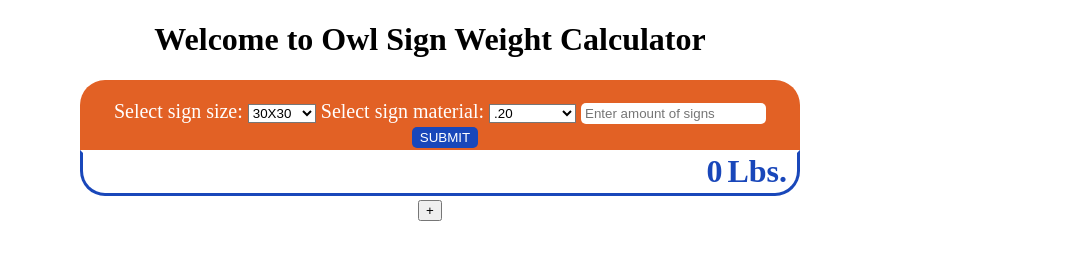
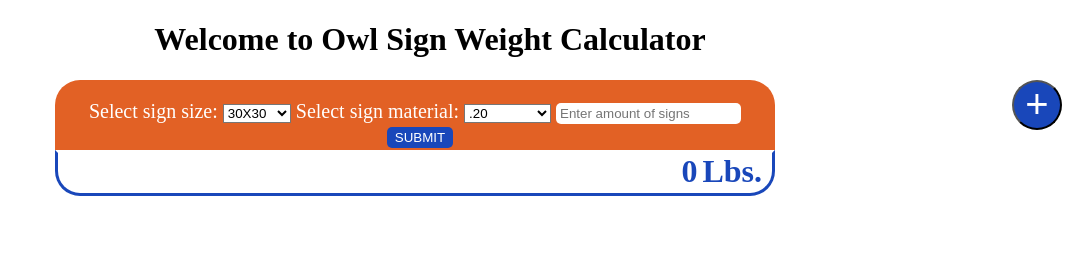
Before and after one commit to MikeTheFyke/Owl-Site, a plain HTML site: page index.html in a window 1280 px wide. Shown: the whole page, without its empty margins (210-1280 px from the left). Drawn offline with Linux system fonts and the light colour scheme.

Commit message:
Created and styled plus sign

```diff
--- a/index.html
+++ b/index.html
@@ -48,7 +48,7 @@
         </div>
     </div>
 
-    <div>
+    <div id="plusContainer">
         <button onclick="newSign()" id="plusSign">+</button>
     </div>
 
--- a/styles/styles.css
+++ b/styles/styles.css
@@ -69,3 +69,20 @@ body{
     margin: 0px;
     float: right;
 }
+
+#plusContainer{
+    width: 50px;
+    height: 50px;
+    text-align: center;
+    float: right;
+}
+
+#plusSign{
+    width: 50px;
+    height: 50px;
+    border-radius: 25px;
+    padding: 0px;
+    background-color: #1947BA;
+    color: white;
+    font-size: 40px;
+}
```
